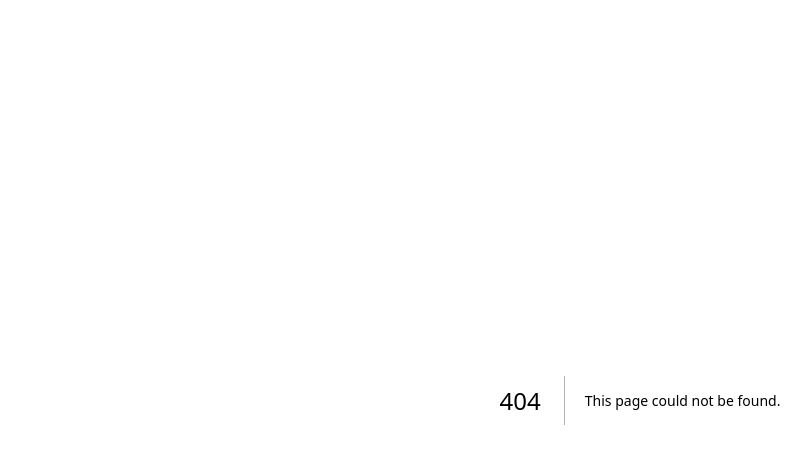
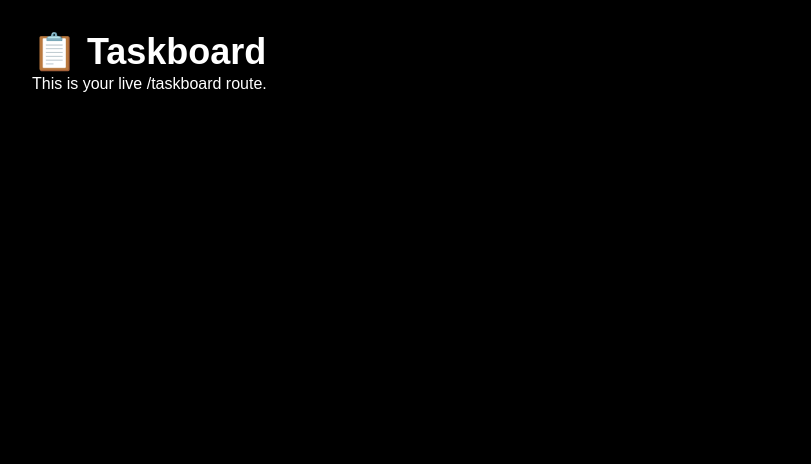
Before and after one commit to ish0075/gomakeai, a Next.js app in the folder gomakeai-fixed/: page /taskboard in a window 1280 px wide. Before the commit this address had no page. Shown: the top 464 px of the page, without its empty margins (0-811 px from the left). Built offline with nearby package versions, Linux system fonts and the light colour scheme.

Commit message:
Add /api/chat handler for live MegaGTP chat

```diff
--- /dev/null
+++ b/gomakeai-fixed/src/app/taskboard/page.tsx
@@ -0,0 +1,8 @@
+export default function TaskboardPage() {
+  return (
+    <div className="min-h-screen bg-black text-white p-8">
+      <h1 className="text-4xl font-bold">📋 Taskboard</h1>
+      <p>This is your live /taskboard route.</p>
+    </div>
+  );
+}
```
